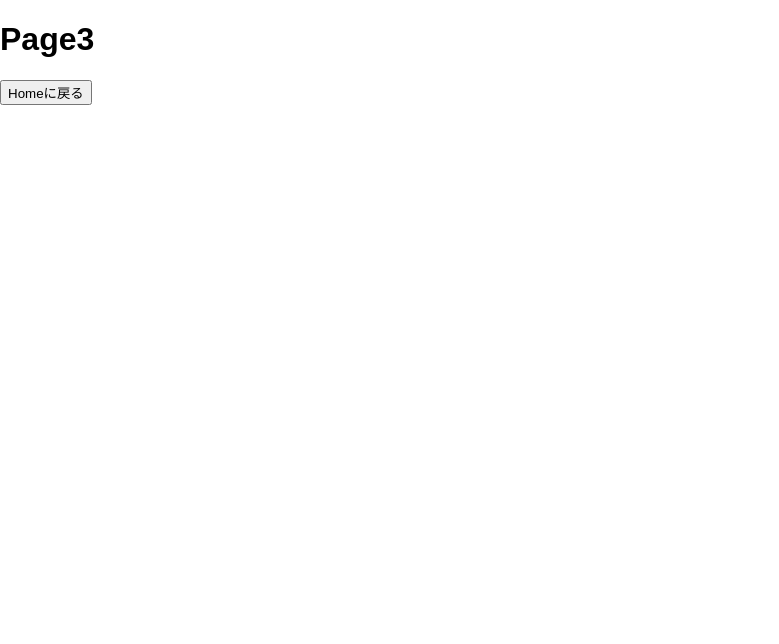
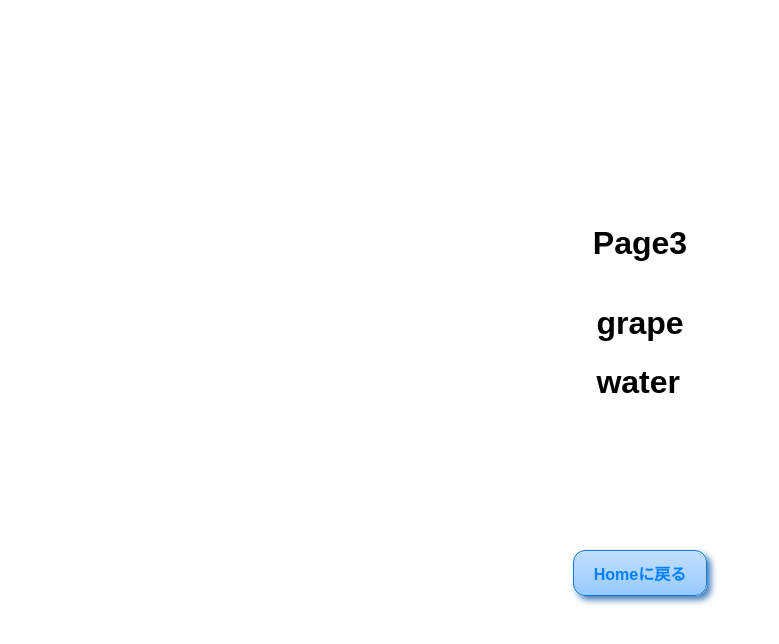
Before and after one commit to enumura1/zenn-reacthooks, a React (Create React App) app: page /page3 in a window 1280 px wide. Shown: the top 644 px of the page, without its empty margins (0-779 px from the left). Built offline with nearby package versions, Linux system fonts and the light colour scheme.

Commit message:
add:page3 ui

```diff
--- a/src/App.js
+++ b/src/App.js
@@ -3,7 +3,7 @@ import { BrowserRouter, Routes, Route } from 'react-router-dom';
 import Home from './page/Home';
 import Page1 from './page/page1';
 import Page2 from './page/page2';
-import Page3 from './page/page3';
+import Page3 from './page/page3_1';
 import Page4 from './page/page4';
 import Page5 from './page/page5';
 
--- a/src/page/Home.js
+++ b/src/page/Home.js
@@ -34,9 +34,9 @@ function Home() {
         <h1>Home Page</h1>
         <button className={switchChecked ? "darkModeButton" : "lightModeButton"} onClick={() => clickedToPageBtn('page1')}>useState Page</button>
         <button className={switchChecked ? "darkModeButton" : "lightModeButton"} onClick={() => clickedToPageBtn('page2')}>useRef Page</button>
-        <button className={switchChecked ? "darkModeButton" : "lightModeButton"} onClick={() => clickedToPageBtn('page3')}>Custom Hook Page</button>
-        <button className={switchChecked ? "darkModeButton" : "lightModeButton"} onClick={() => clickedToPageBtn('page4')}>useNavigate Page</button>
-        <button className={switchChecked ? "darkModeButton" : "lightModeButton"} onClick={() => clickedToPageBtn('page5')}>useContext Page</button>
+        <button className={switchChecked ? "darkModeButton" : "lightModeButton"} onClick={() => clickedToPageBtn('page3')}>useContext Page</button>
+        <button className={switchChecked ? "darkModeButton" : "lightModeButton"} onClick={() => clickedToPageBtn('page4')}>Custom Hook  Page</button>
+        <button className={switchChecked ? "darkModeButton" : "lightModeButton"} onClick={() => clickedToPageBtn('page5')}>useNavigate Page</button>
       </div>
     </div>
   );
--- a/src/page/page3.js
+++ /dev/null
@@ -1,20 +0,0 @@
-import { useNavigate } from 'react-router-dom';
-
-// 外部ファイルのインポート
-import '../page.css';
-
-function Page3() {
-    const navigate = useNavigate();
-    const clickedToHomeBtn = () => {
-        navigate('/');
-    };
-
-    return (
-        <div>
-            <h1>Page3</h1>
-            <button onClick={clickedToHomeBtn}>Homeに戻る</button>
-        </div>
-    );
-};
-
-export default Page3;
--- /dev/null
+++ b/src/page/page3_1.js
@@ -0,0 +1,34 @@
+import React, { createContext } from 'react';
+import { useNavigate } from 'react-router-dom';
+
+// 外部ファイルのインポート
+import '../page.css';
+import ShowData from './page3_2';
+
+// 共有するデータ
+const hogeData = {
+    fruits: 'grape',
+    drink: 'water'
+}
+
+// Contextの作成
+export const HogeContext = createContext(hogeData);
+
+function Page3() {
+    const navigate = useNavigate();
+    const clickedToHomeBtn = () => {
+        navigate('/');
+    };
+
+    return (
+        <div className='page1Contaienr'>
+            <h1>Page3</h1>
+            <HogeContext.Provider value={hogeData}>
+                <ShowData />
+            </HogeContext.Provider>
+            <button className='toHomeBtn' onClick={clickedToHomeBtn}>Homeに戻る</button>
+        </div>
+    );
+};
+
+export default Page3;
--- /dev/null
+++ b/src/page/page3_2.js
@@ -0,0 +1,18 @@
+import { useContext } from 'react';
+
+// 外部ファイルのインポート
+import './page3_1';
+import { HogeContext } from './page3_1';
+
+function ShowData() {
+    const hogeData = useContext(HogeContext);
+
+    return (
+        <div className="App">
+            <h1>{hogeData.fruits}</h1>
+            <h1>{hogeData.drink}</h1>
+        </div>
+    );
+}
+
+export default ShowData;
```
